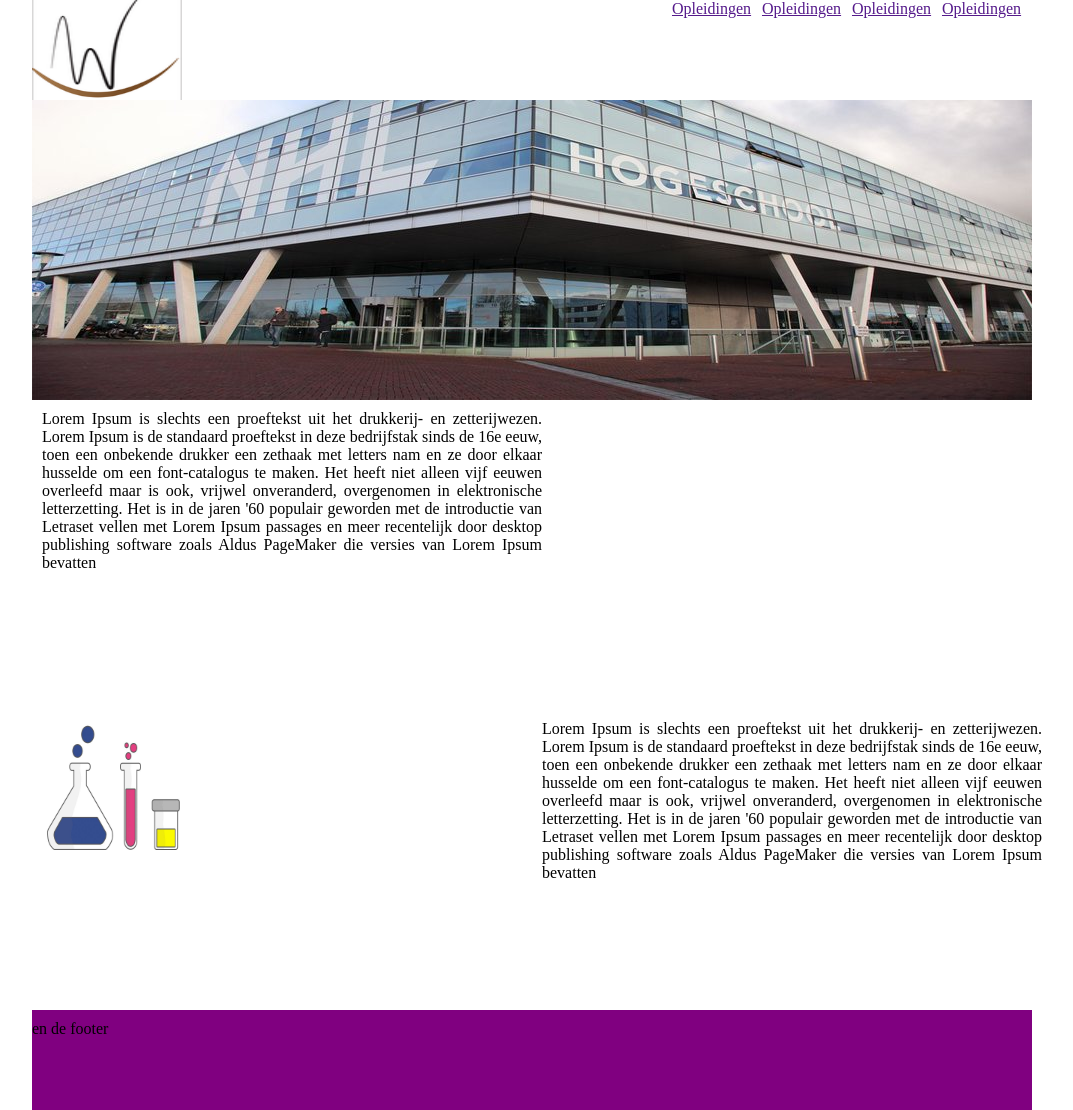
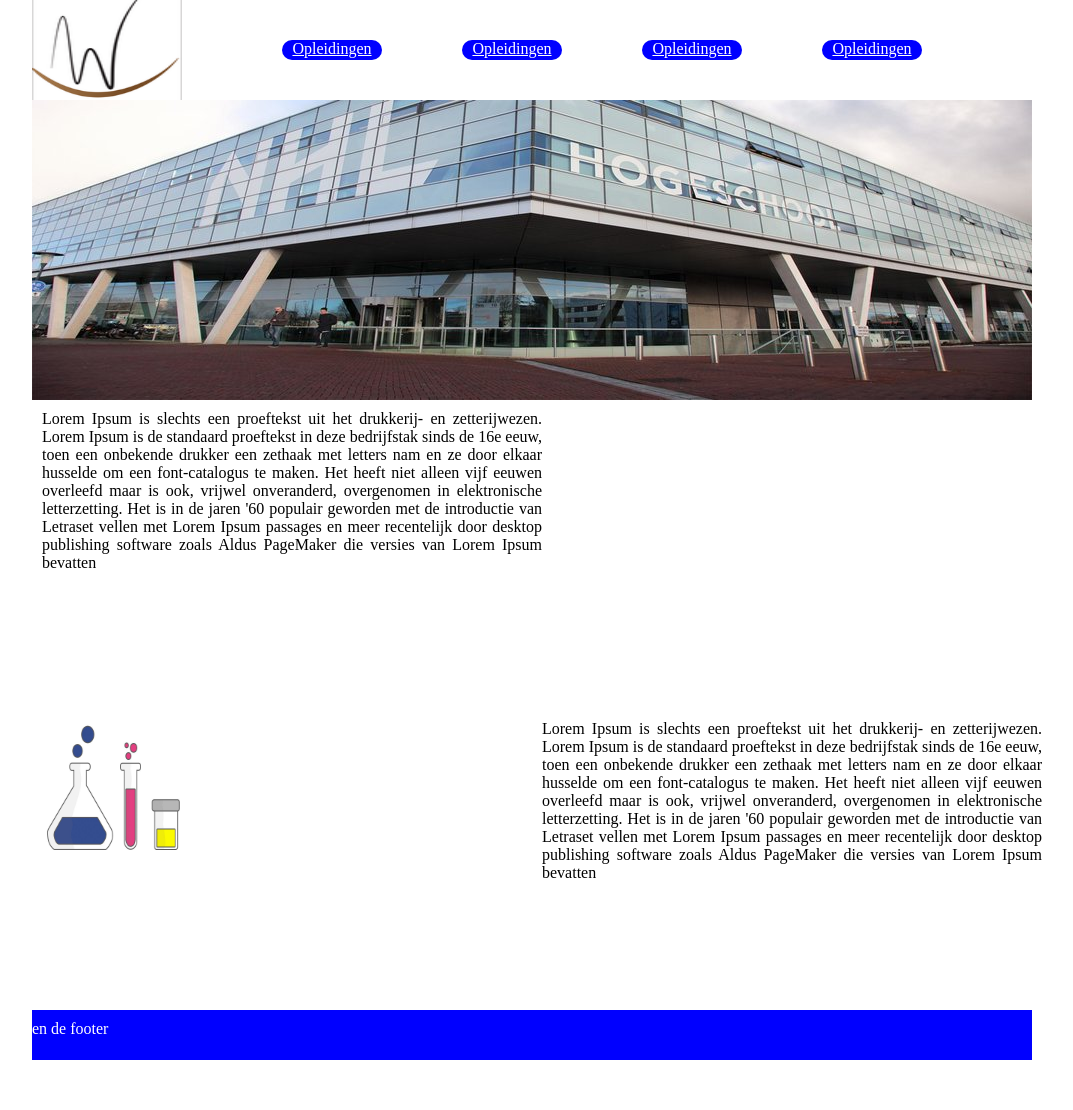
Before and after one commit to PatrickVording/Project-Boze-Wolf, a PHP site: page /home.html in a window 1280 px wide. Shown: the whole page, without its empty margins (108-1181 px from the left). After the commit the page ends 1060 px from the top, so only its background shows below. Run offline with PHP 8.4, Linux system fonts and the light colour scheme.

Commit message:
Update stylesheet.css
-Menu aangepast
-Footer aangepast
==============
Moet nog gebeuren:

~~ Logo kleur nog aanpassen via illustrator/paint
~~ Kleuren footer en <li> aanpasesn naar logo

```diff
--- a/stylesheet.css
+++ b/stylesheet.css
@@ -3,9 +3,11 @@
 		margin: 0;
 		padding: 0;
 	}
+
 p	{
 	text-align: justify
 	}
+
 .container
 	{
 		height: 1000px;
@@ -13,6 +15,7 @@
 		background-color: white;
 		margin: auto;
 	}
+
 /*menu gedeelte */
 .menu
 	{
@@ -20,22 +23,33 @@
 		width: 1000px;
 		background-color: white;
 	}
+
 .menu1
 	{
 		height: 20px;
 		width: 80px;
-		float: right;
-		padding-right: 10px;
+		float: left;
+		padding: 20px;
+		margin: 20px 30px 20px 30px;
 
 	}
+
 ul	{
 		list-style-type: none;
 		overflow: hidden;
+		width: 100px;
 	}
+
 li a {
     display: block;
-    background-color: white;
+	color: white;
+    background-color: blue;
+	border-radius: 25px;
+	height: 20px;
+	width: 100px;
+	text-align: center;
 	}
+
 .menupic
 	{
 		height: 100px;
@@ -50,6 +64,7 @@
 		width:1000px;
 		background-color: blue;
 	}
+
 /*content gedeelte */
 .content
 	{
@@ -72,11 +87,13 @@
 		width: 500px;
 		float: left;
 	}
+
 .fotovak
 	{
 		height: 300px;
 		width: 500px;
 	}
+
 .fotovak2
 	{
 		height: 300px;
@@ -88,7 +105,8 @@
 /*footer gedeelte */
 .footer
 	{
-		height: 100px;
+		height: 50px;
 		width: 1000px;
-		background-color: purple;
+		background-color: blue;
+		color: white;
 	}
```
